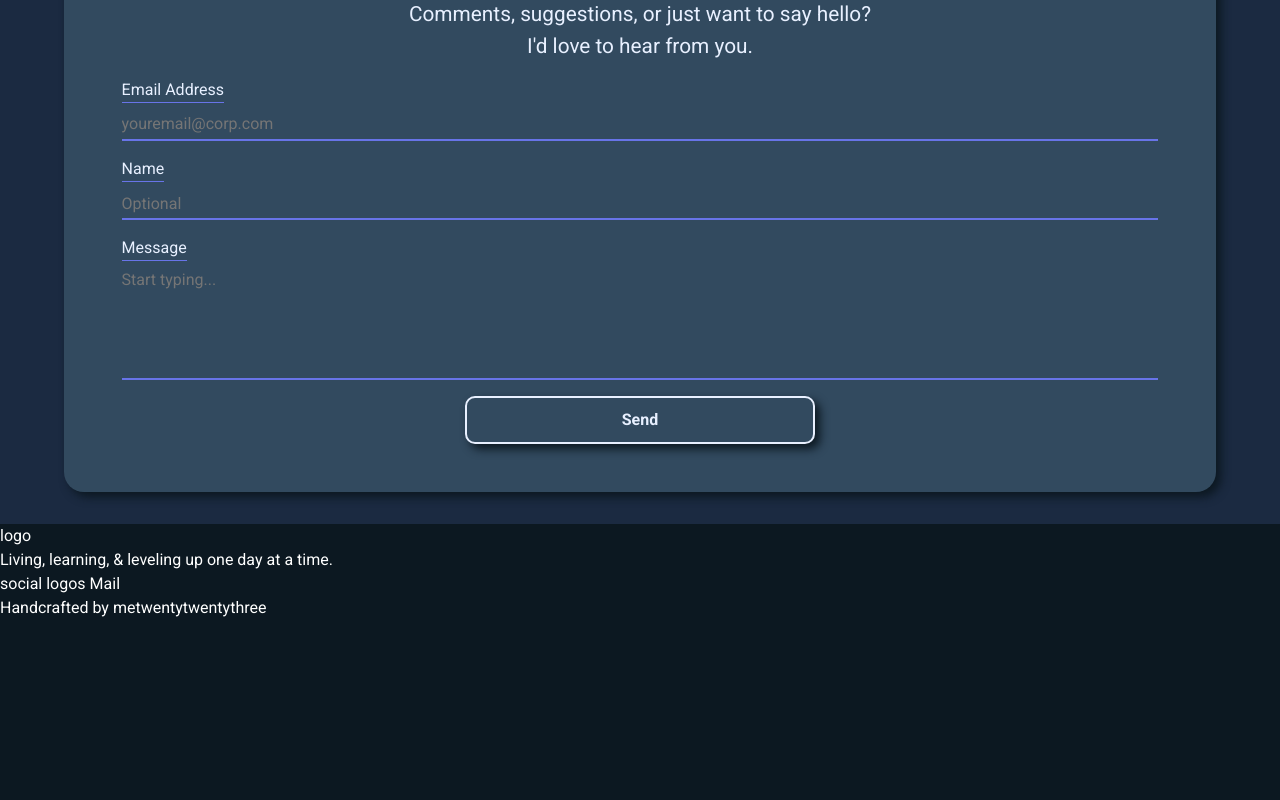
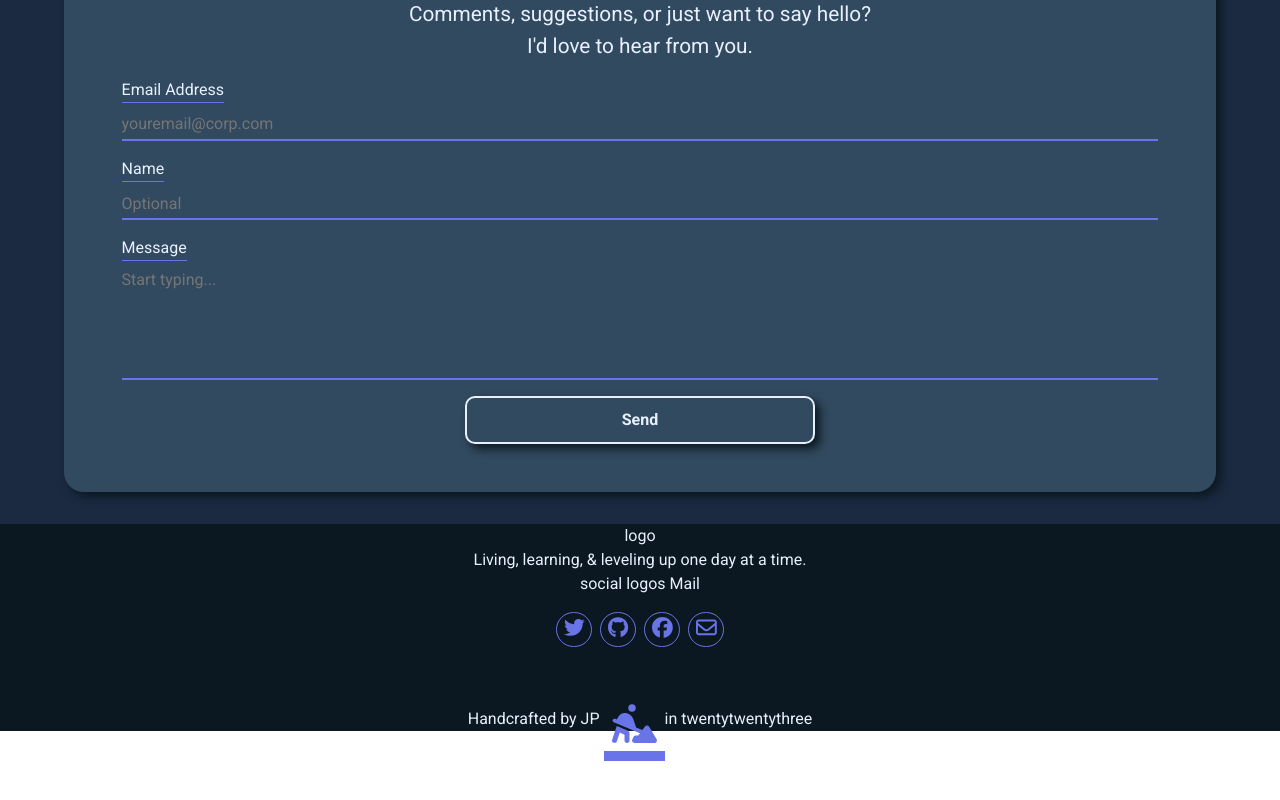
Before and after one commit to John-Paul-Larkin/portfolioVer2, a React (Vite) app: page / in a window 1280 px wide. Shown: the part 1785-2585 px from the top of the page. After the commit the page ends 2546 px from the top, so only its background shows below. Built offline with nearby package versions, Linux system fonts and the light colour scheme.

Commit message:
footer- social icons

```diff
--- a/index.html
+++ b/index.html
@@ -10,8 +10,6 @@
     <link rel="preconnect" href="https://fonts.gstatic.com" crossorigin />
     <link href="https://fonts.googleapis.com/css2?family=Nanum+Pen+Script&family=Roboto:wght@400;700&display=swap" rel="stylesheet" />
 
-    <!-- <link rel="stylesheet" href="devicon.min.css" /> -->
-
     <link rel="stylesheet" href="https://cdn.jsdelivr.net/gh/devicons/devicon@v2.15.1/devicon.min.css" />
 
     <link rel="preload" as="image" href="./src/Assets/Images/BenchKerryCompressed.webp"/>
--- a/package.json
+++ b/package.json
@@ -9,6 +9,11 @@
     "preview": "vite preview"
   },
   "dependencies": {
+    "@fortawesome/fontawesome-svg-core": "^6.3.0",
+    "@fortawesome/free-brands-svg-icons": "^6.3.0",
+    "@fortawesome/free-regular-svg-icons": "^6.3.0",
+    "@fortawesome/free-solid-svg-icons": "^6.3.0",
+    "@fortawesome/react-fontawesome": "^0.2.0",
     "framer-motion": "^10.3.2",
     "react": "^18.2.0",
     "react-dom": "^18.2.0",
--- a/src/Components/Footer/Footer.css
+++ b/src/Components/Footer/Footer.css
@@ -1,5 +1,72 @@
 .footer {
-  height: 300px;
   background-color: var(--clr-one);
-  color: white;
+  color: var(--clr-seven);
 }
+
+.footer p {
+  text-align: center;
+  /* padding:1rem; */
+}
+
+.footer .icons {
+  font-size: 1.3rem;
+  display: flex;
+  justify-content: space-around;
+  width: 13rem;
+  margin: 0 auto;
+  list-style-type: none;
+  padding: 1rem;
+}
+
+.footer a {
+  color: inherit;
+  display: block;
+  width: 100%;
+  height: 100%;
+  text-align: center;
+}
+
+.footer a > * {
+  position: relative;
+  top: 0.75px;
+  left: 0.25px;
+}
+
+.footer li {
+  height: 1.7em;
+  width: 1.7em;
+  border-radius: 999px;
+  display: flex;
+  align-items: center;
+  justify-content: center;
+  border: 1px solid var(--clr-four);
+  color: var(--clr-four);
+}
+
+.footer li:hover {
+  border: 1px solid var(--clr-four);
+  color: var(--clr-one);
+  background-color: var(--clr-four);
+}
+
+.digger {
+  font-size: 2.5rem;
+  padding: 0.5rem;
+  transform: translateY(2rem);
+  color: var(--clr-four);
+  border-bottom: 10px solid;
+}
+
+.hammer {
+  font-size: 1rem;
+  padding: 0.5rem;
+  transform: translateY(1rem);
+  color: var(--clr-four);
+}
+
+.screw {
+  font-size: 1rem;
+  padding: 0.5rem;
+  /* transform:translateY(-1rem); */
+  color: var(--clr-four);
+}
--- a/src/Components/Footer/Footer.tsx
+++ b/src/Components/Footer/Footer.tsx
@@ -1,4 +1,10 @@
 import "./Footer.css";
+
+import { faFacebook, faGithub, faTwitter } from "@fortawesome/free-brands-svg-icons";
+import { faEnvelope } from "@fortawesome/free-regular-svg-icons";
+import { faHammer, faPersonDigging, faScrewdriver, faScrewdriverWrench, faWrench } from "@fortawesome/free-solid-svg-icons";
+
+import { FontAwesomeIcon } from "@fortawesome/react-fontawesome";
 
 export default function Footer() {
   return (
@@ -6,7 +12,52 @@ export default function Footer() {
       <p>logo</p>
       <p>Living, learning, & leveling up one day at a time.</p>
       <p>social logos Mail</p>
-      <p>Handcrafted by metwentytwentythree</p>
+
+      <ul className="icons">
+        {/* <li>
+          <a href="" aria-label=""></a>
+        </li>
+        <li>
+          <a href="" aria-label=""></a>
+        </li>
+        <li>
+          <a href="" aria-label=""></a>
+        </li> */}
+        <li>
+          <a href="" aria-label="Twitter link">
+            <FontAwesomeIcon icon={faTwitter} />
+          </a>
+        </li>
+        <li>
+          <a href="https://github.com/Fishamble" aria-label="Github link">
+            <FontAwesomeIcon icon={faGithub} />
+          </a>
+        </li>
+        <li>
+          <a href="https://www.facebook.com/JohnPaulLarkin" aria-label="facebook link">
+            <FontAwesomeIcon icon={faFacebook} />
+          </a>
+        </li>
+        <li>
+          <a href="mailto:johnplarkin@gmail.com" aria-label="Email address link">
+            <FontAwesomeIcon icon={faEnvelope} />
+          </a>
+        </li>
+      </ul>
+      <p>
+        Handcrafted by JP
+        <>
+          {" "}
+          {/* <FontAwesomeIcon icon={faHammer} className="hammer" /> */}
+          {/* <FontAwesomeIcon icon={faScrewdriver} className="screw" /> */}
+          <FontAwesomeIcon icon={faPersonDigging} className="digger" />
+
+        </>
+        in twentytwentythree
+      </p>
+{/*
+      <FontAwesomeIcon icon={faHammer} />
+      <FontAwesomeIcon icon={faWrench} /> */}
     </footer>
   );
 }
```
Also changed, not shown: src/Components/SectionHeading/SectionHeading.css (deleted, +0 -39 lines), src/Components/SectionHeading/SectionHeading.tsx (deleted, +0 -32 lines), 1 other file (tests, documents, lock files or other folders).
